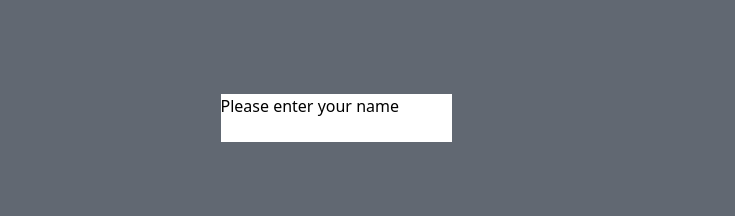
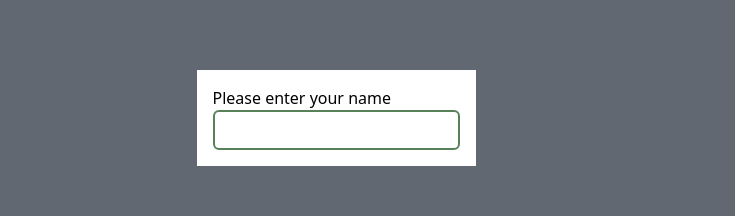
Before and after one commit to satria1697/vue-chat-one, a Vue app: page / in a window 1280 px wide. Shown: the part 122-338 px from the top of the page, without its empty margins (0-735 px from the left). Built offline with nearby package versions, Linux system fonts and the light colour scheme; what vue-toast-notification would draw is missing.

Commit message:
[feat] add input name prompt

```diff
--- a/src/views/HomeView.vue
+++ b/src/views/HomeView.vue
@@ -62,10 +62,10 @@ const formatIsoToDate = (isoDate: string): string => {
 <template>
   <div v-if="!data.isSubmitted.name" class="fixed top-0 bg-gray-800 bg-opacity-70 w-full h-screen">
     <div class="grid place-items-center max-w-2xl h-[30rem]">
-      <div class="bg-white flex flex-col">
+      <div class="bg-white flex flex-col p-4">
         <span>Please enter your name</span>
         <form @submit.prevent="() => inputName(data.name)">
-          <input v-model="data.name" />
+          <input v-model="data.name" class="border-primary border-2 rounded-md p-1.5" />
         </form>
       </div>
     </div>
```
